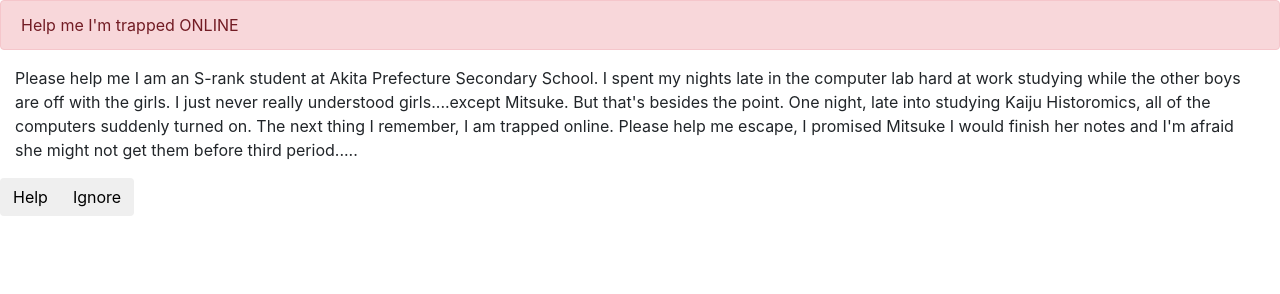
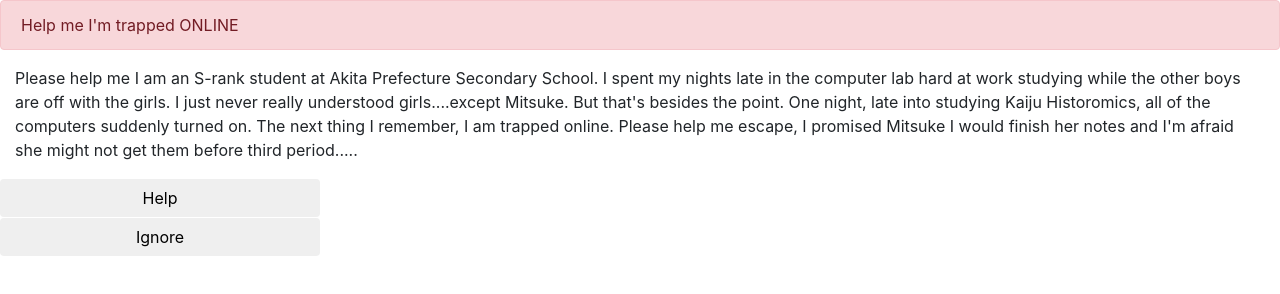
Before and after one commit to FinesseUpscale/trapped, a plain HTML site: page index.html in a window 1280 px wide. Drawn offline with nearby package versions, Linux system fonts and the light colour scheme.

Commit message:
upgraded buttons

```diff
--- a/index.html
+++ b/index.html
@@ -10,9 +10,9 @@
     <p class="col-12">Please help me I am an S-rank student at Akita Prefecture Secondary School. I spent my nights late in the computer lab hard at work studying while the other boys are off with the girls. I just never
     really understood girls....except Mitsuke. But that's besides the point. One night, late into studying Kaiju Historomics, all of the computers suddenly turned on. The next thing I remember, I am trapped online.
     Please help me escape, I promised Mitsuke I would finish her notes and I'm afraid she might not get them before third period.....</p>
-    <div class="btn-group" role="group" aria-label="...">
-        <button type="button" class="btn btn-default">Help</button>
-        <button type="button" class="btn btn-default">Ignore</button>
-    </div>
-
+    <div class="col-2"> </div>
+    <button type="submit" class="btn btn-default col-3">Help</button>
+    <div class="col-2"> </div>
+    <button type="submit" class="btn btn-default col-3">Ignore</button>
+    <div class="col-2"> </div>
 </body>
```
